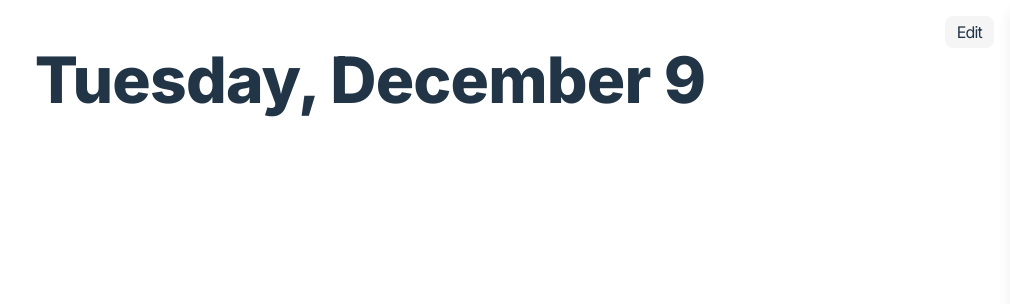
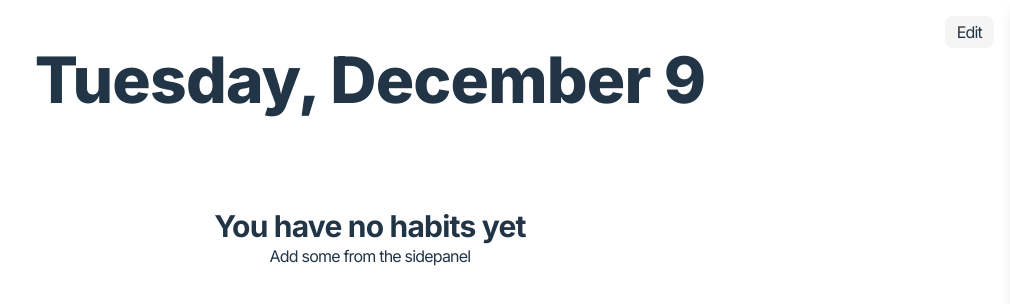
Before and after one commit to leonard-ladva/habit-tracker, a React (Vite) app: page / in a window 1280 px wide. Shown: the top 304 px of the page, without its empty margins (270-1280 px from the left). Built offline with nearby package versions, Linux system fonts and the light colour scheme.

Commit message:
Added message to display when no habits yet

```diff
--- a/src/features/overview/Overview.tsx
+++ b/src/features/overview/Overview.tsx
@@ -34,7 +34,14 @@ function Overview(props: OverviewProps) {
   return (
     <>
       <h1 id="today-heading">{todayString}</h1>
-      {renderedMonths}
+      {renderedMonths.length == 0 ? (
+        <>
+          <h3 className="mt-20 text-3xl font-bold">You have no habits yet</h3>
+          <p>Add some from the sidepanel</p>
+        </>
+      ) : (
+        renderedMonths
+      )}
     </>
   );
 }
```
